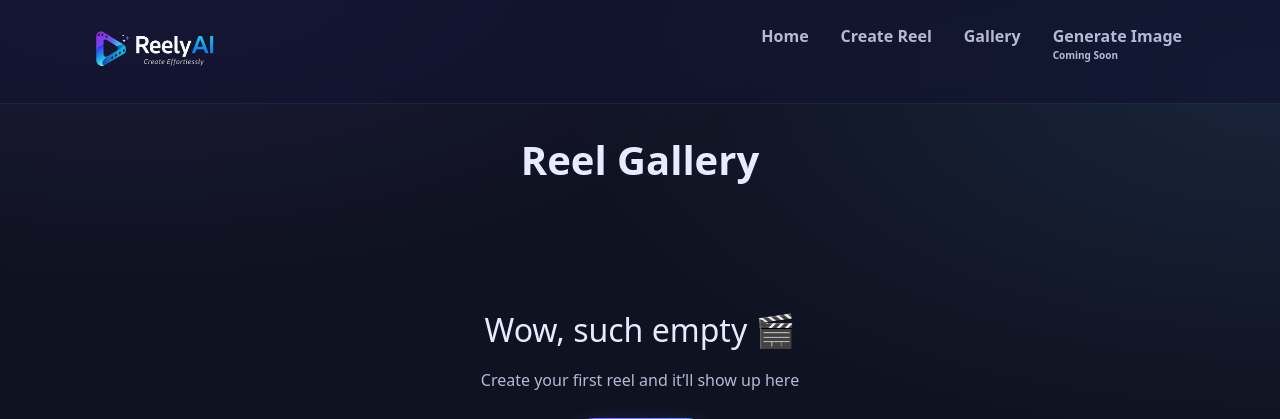
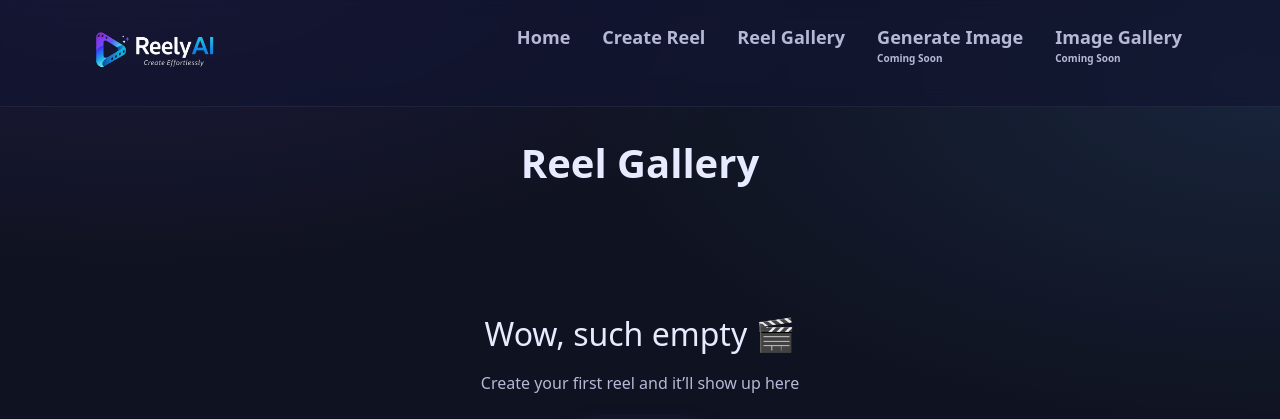
Before and after one commit to DeepUthale/ReelyAI, a Flask app: page /gallery in a window 1280 px wide. Shown: the top 419 px of the page. Run offline with Flask 3, Linux system fonts and the light colour scheme.

Commit message:
Added Components and Fixed Styling

```diff
--- a/static/css/gallery.css
+++ b/static/css/gallery.css
@@ -38,7 +38,7 @@
 /* Card */
 .reel-card {
   flex: 0 0 auto;
-  width: 280px;
+  width: 320px;
   border-radius: 16px;
   overflow: hidden;
   box-shadow: var(--shadow-md);
--- a/static/css/style.css
+++ b/static/css/style.css
@@ -114,6 +114,7 @@ img { max-width: 100%; height: auto; display: block; }
   border-radius: 10px;
   padding: .5rem .85rem;
   transition: all .18s ease;
+  font-size: 1.13rem;
 }
 .nav-link:hover,
 .nav-link:focus{
--- a/templates/base.html
+++ b/templates/base.html
@@ -53,11 +53,17 @@
               <a class="nav-link" href="/create">Create Reel</a>
             </li>
             <li class="nav-item">
-              <a class="nav-link" href="/gallery">Gallery</a>
+              <a class="nav-link" href="/gallery">Reel Gallery</a>
             </li>
             <li class="nav-item">
               <a class="nav-link" href="/"
                 >Generate Image
+                <p style="font-size: x-small">Coming Soon</p></a
+              >
+            </li>
+            <li class="nav-item">
+              <a class="nav-link" href="/"
+                >Image Gallery
                 <p style="font-size: x-small">Coming Soon</p></a
               >
             </li>
```
Also changed, not shown: README.md.
